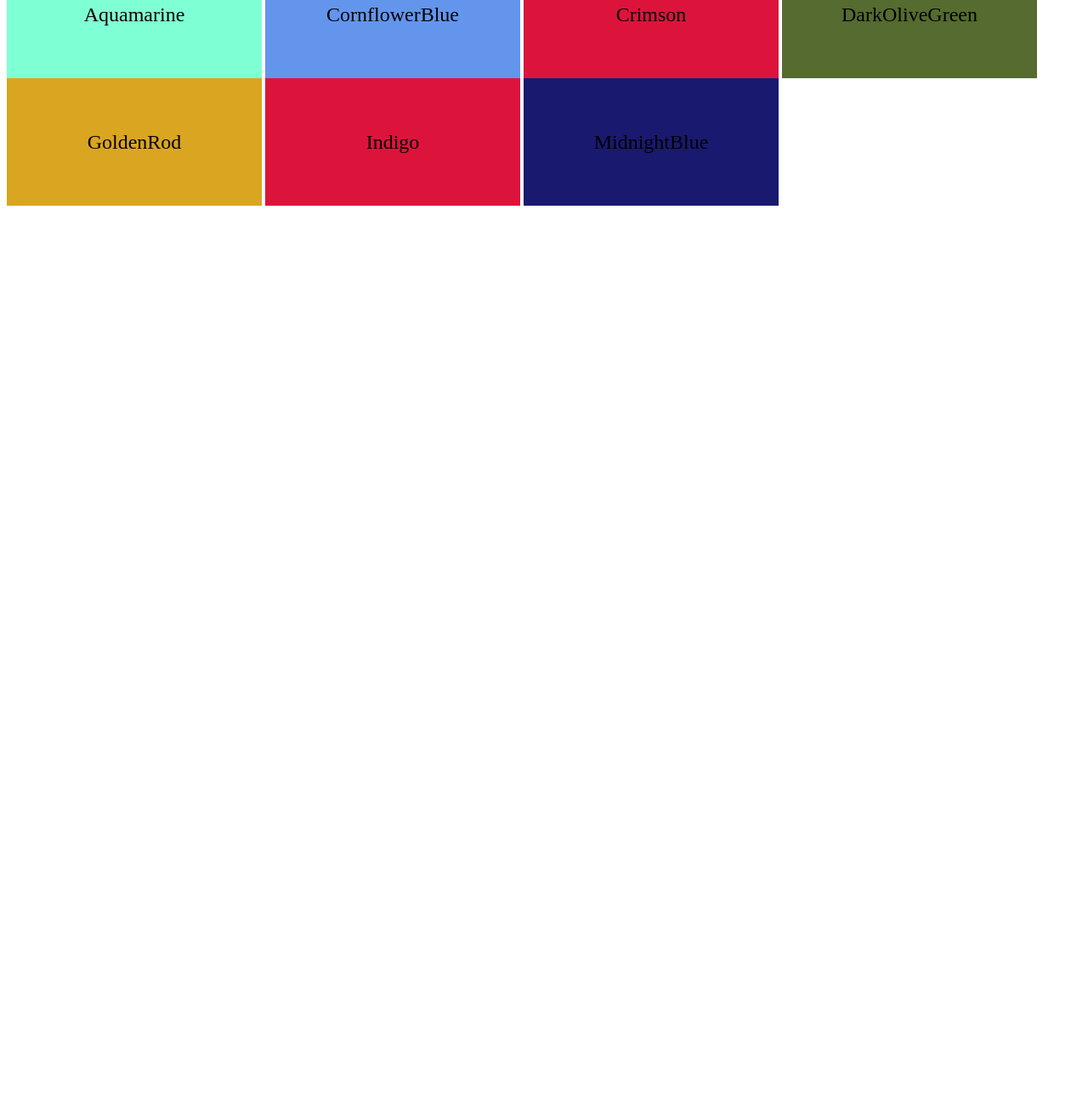
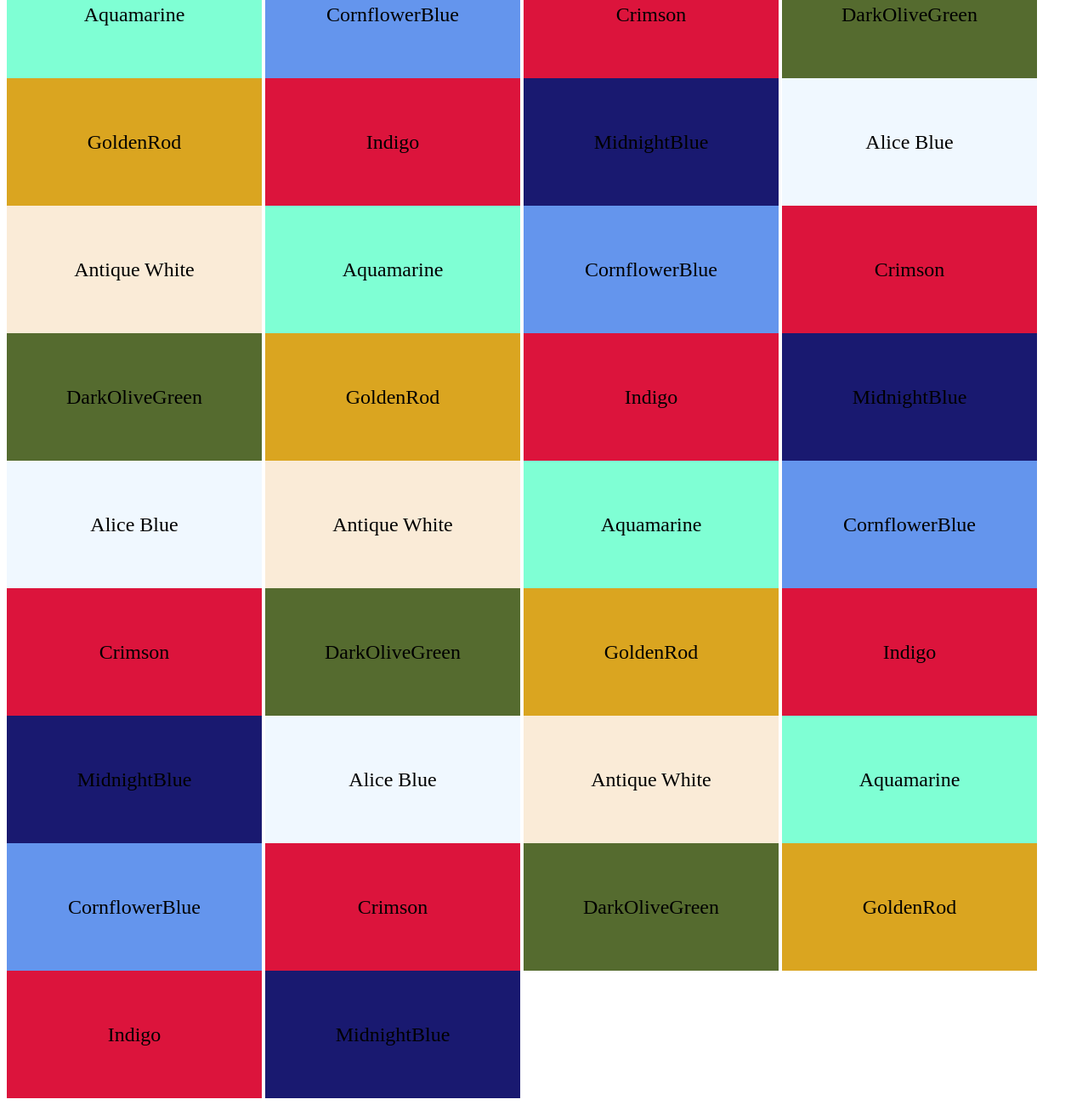
Before and after one commit to mohmadafzalsorathiya/1stOct2022, a plain HTML site: page index.html in a window 1280 px wide. Shown: the part 816-2116 px from the top of the page at 85% size. Before the commit the page ends 1066 px from the top, so only its background shows below. Drawn offline with Linux system fonts and the light colour scheme.

Commit message:
some box inserted

```diff
--- a/index.html
+++ b/index.html
@@ -80,6 +80,33 @@
         <div id = "GoldenRod">GoldenRod</div>
         <div id = "Indigo">Indigo</div>
         <div id = "MidnightBlue">MidnightBlue</div>
+        <div id = "aliceblue">Alice Blue</div>
+        <div id = "AntiqueWhite">Antique White</div>
+        <div id = "Aquamarine">Aquamarine</div>
+        <div id = "CornflowerBlue">CornflowerBlue</div>
+        <div id = "Crimson">Crimson</div>
+        <div id = "DarkOliveGreen">DarkOliveGreen</div>
+        <div id = "GoldenRod">GoldenRod</div>
+        <div id = "Indigo">Indigo</div>
+        <div id = "MidnightBlue">MidnightBlue</div>
+        <div id = "aliceblue">Alice Blue</div>
+        <div id = "AntiqueWhite">Antique White</div>
+        <div id = "Aquamarine">Aquamarine</div>
+        <div id = "CornflowerBlue">CornflowerBlue</div>
+        <div id = "Crimson">Crimson</div>
+        <div id = "DarkOliveGreen">DarkOliveGreen</div>
+        <div id = "GoldenRod">GoldenRod</div>
+        <div id = "Indigo">Indigo</div>
+        <div id = "MidnightBlue">MidnightBlue</div>
+        <div id = "aliceblue">Alice Blue</div>
+        <div id = "AntiqueWhite">Antique White</div>
+        <div id = "Aquamarine">Aquamarine</div>
+        <div id = "CornflowerBlue">CornflowerBlue</div>
+        <div id = "Crimson">Crimson</div>
+        <div id = "DarkOliveGreen">DarkOliveGreen</div>
+        <div id = "GoldenRod">GoldenRod</div>
+        <div id = "Indigo">Indigo</div>
+        <div id = "MidnightBlue">MidnightBlue</div>
 
 
 
```
